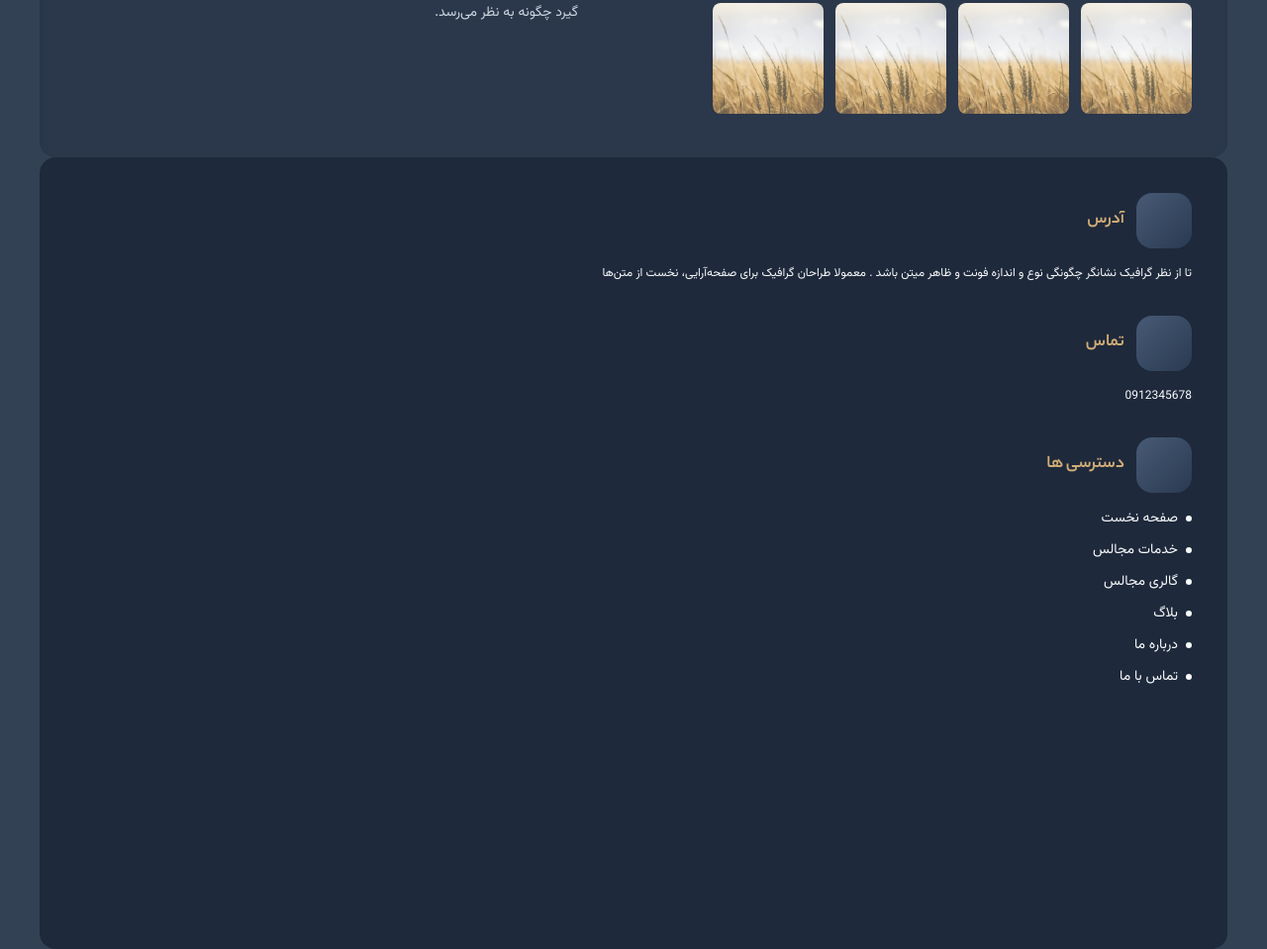
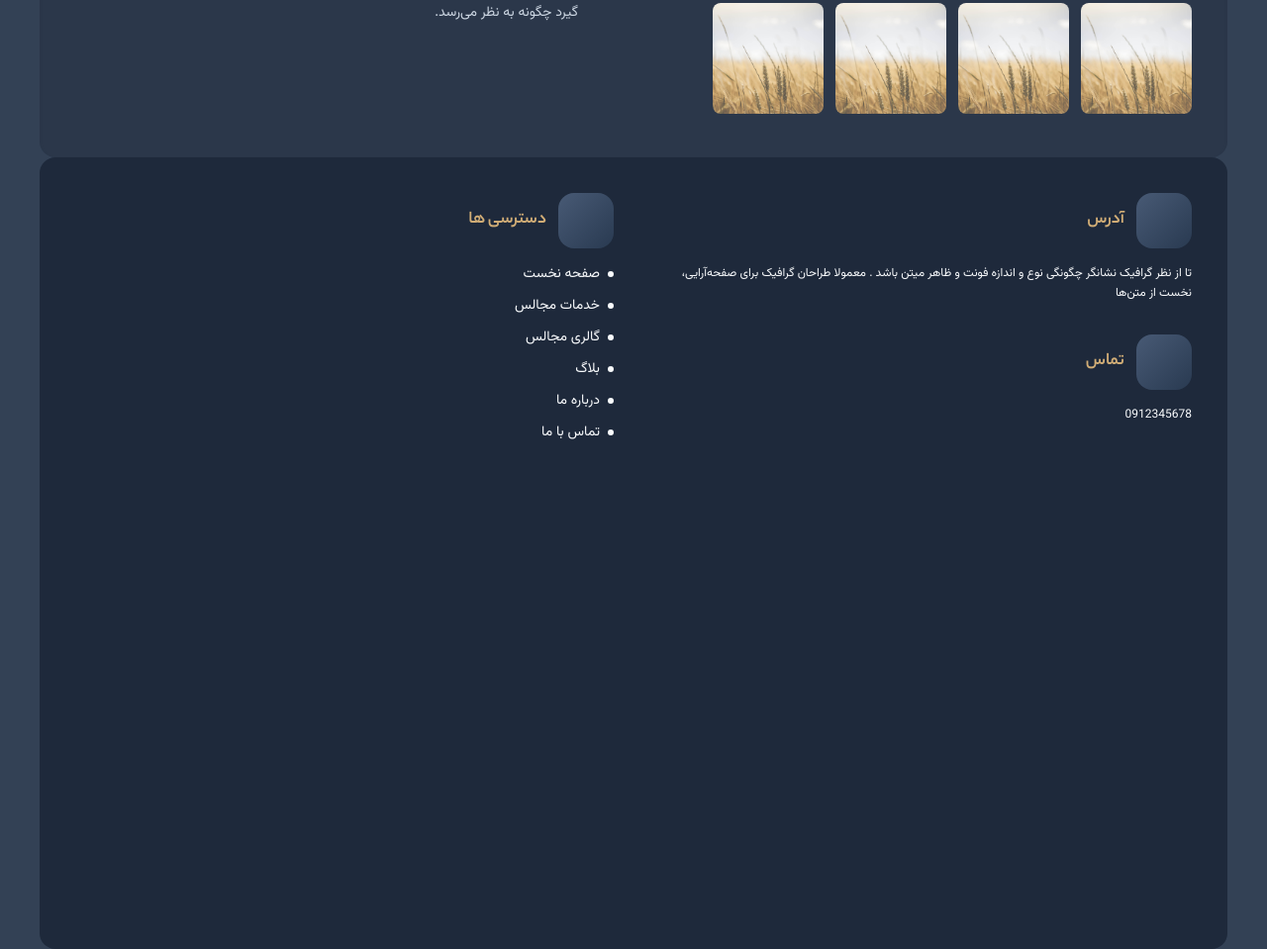
Before and after one commit to HomayoonAAhmad/tailwind-project, a website: page index.html in a window 1280 px wide. Shown: the part 2283-3242 px from the top of the page at 99% size. Drawn offline with Linux system fonts and the light colour scheme; a web font is replaced by a local one.

Commit message:
footer-grid

```diff
--- a/index.html
+++ b/index.html
@@ -461,39 +461,10 @@
     <!-- footer and Social Icons -->
     <footer class="md:px-10">
       <div class="h-screen bg-slate-800 rounded-2xl p-9 text-right">
-        <!-- Address Section -->
-        <div class="mb-8">
-          <div class="flex items-center justify-end gap-3 mb-4">
-            <p class="text-primary-color font-yekanBold text-lg">آدرس</p>
-            <div
-              class="w-14 h-14 bg-gradient-to-br from-gradient-light to-gradient-dark rounded-2xl flex items-center justify-center"
-            ></div>
-          </div>
-          <p
-            class="text-slate-50 text-xs font-vazirmatn font-normal leading-relaxed"
-          >
-            تا از نظر گرافیک نشانگر چگونگی نوع و اندازه فونت و ظاهر میتن باشد .
-            معمولا طراحان گرافیک برای صفحه‌آرایی، نخست از متن‌ها
-          </p>
-        </div>
-
-        <!-- Contact Section -->
-        <div class="mb-8">
-          <div class="flex items-center justify-end gap-3 mb-4">
-            <span class="text-primary-color font-yekanBold text-lg">تماس</span>
-            <div
-              class="w-14 h-14 bg-gradient-to-br from-gradient-light to-gradient-dark rounded-2xl flex items-center justify-center"
-            ></div>
-          </div>
-          <div
-            class="text-slate-50 text-xs font-vazirmatn font-normal leading-relaxed"
-          >
-            0912345678
-          </div>
-        </div>
-
+        <!-- Grid layout -->
+        <div class="grid grid-cols-1 md:grid-cols-2 gap-10">
           <!-- Access Section -->
-        <div class="mb-8">
+          <div>
             <div class="flex items-center justify-end gap-3 mb-4">
               <span class="text-primary-color font-yekanBold text-lg"
                 >دسترسی ها</span
@@ -532,6 +503,43 @@
               </li>
             </ul>
           </div>
+
+          <!-- Address and Contact Sections -->
+          <div>
+            <!-- Address Section -->
+            <div class="mb-8">
+              <div class="flex items-center justify-end gap-3 mb-4">
+                <p class="text-primary-color font-yekanBold text-lg">آدرس</p>
+                <div
+                  class="w-14 h-14 bg-gradient-to-br from-gradient-light to-gradient-dark rounded-2xl flex items-center justify-center"
+                ></div>
+              </div>
+              <p
+                class="text-slate-50 text-xs font-vazirmatn font-normal leading-relaxed"
+              >
+                تا از نظر گرافیک نشانگر چگونگی نوع و اندازه فونت و ظاهر میتن
+                باشد . معمولا طراحان گرافیک برای صفحه‌آرایی، نخست از متن‌ها
+              </p>
+            </div>
+
+            <!-- Contact Section -->
+            <div class="mb-8">
+              <div class="flex items-center justify-end gap-3 mb-4">
+                <span class="text-primary-color font-yekanBold text-lg"
+                  >تماس</span
+                >
+                <div
+                  class="w-14 h-14 bg-gradient-to-br from-gradient-light to-gradient-dark rounded-2xl flex items-center justify-center"
+                ></div>
+              </div>
+              <div
+                class="text-slate-50 text-xs font-vazirmatn font-normal leading-relaxed"
+              >
+                0912345678
+              </div>
+            </div>
+          </div>
+        </div>
       </div>
     </footer>
   </body>
```
Also changed, not shown: output.css. Lines whose indentation alone changed are shown as unchanged.
